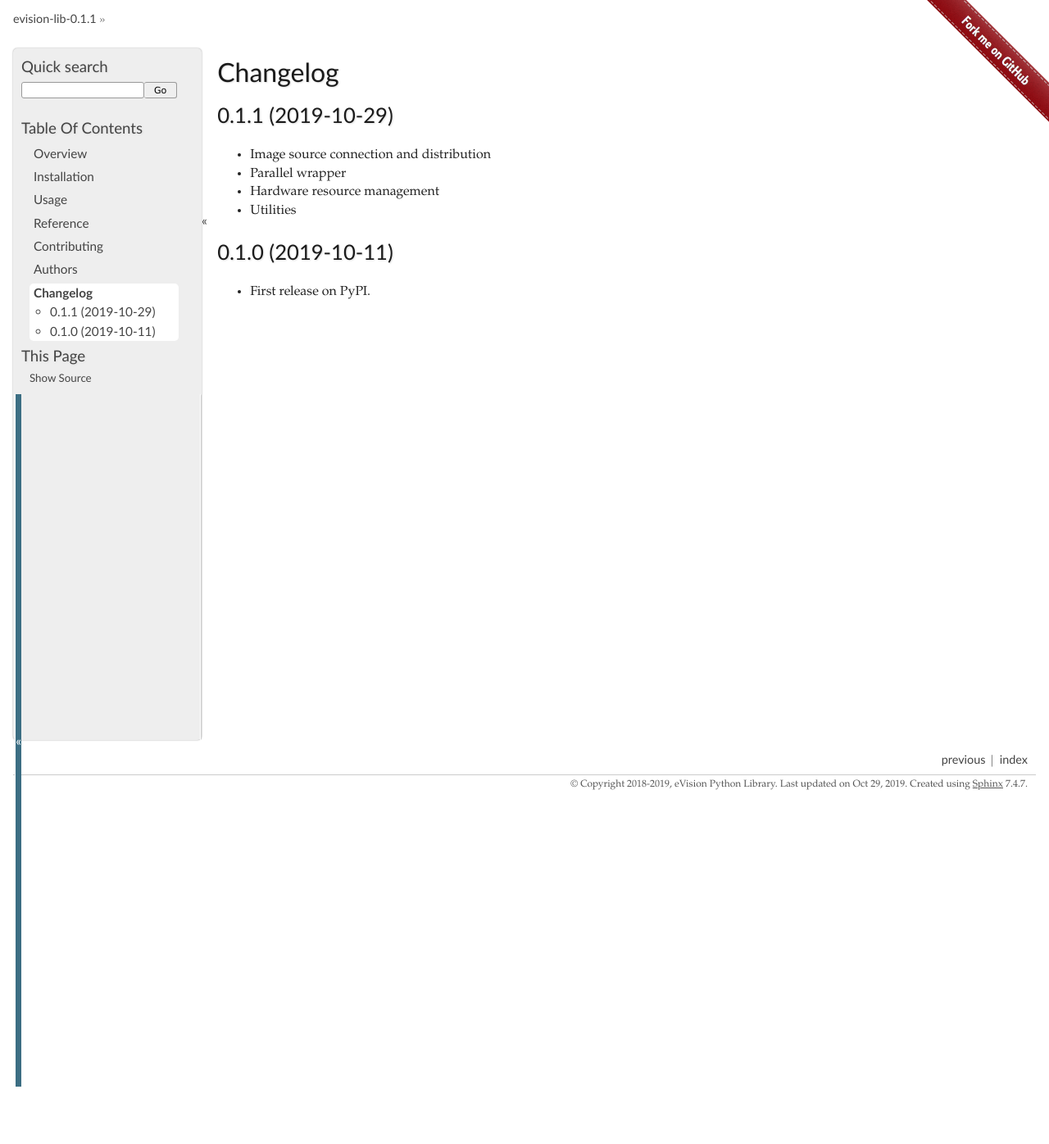
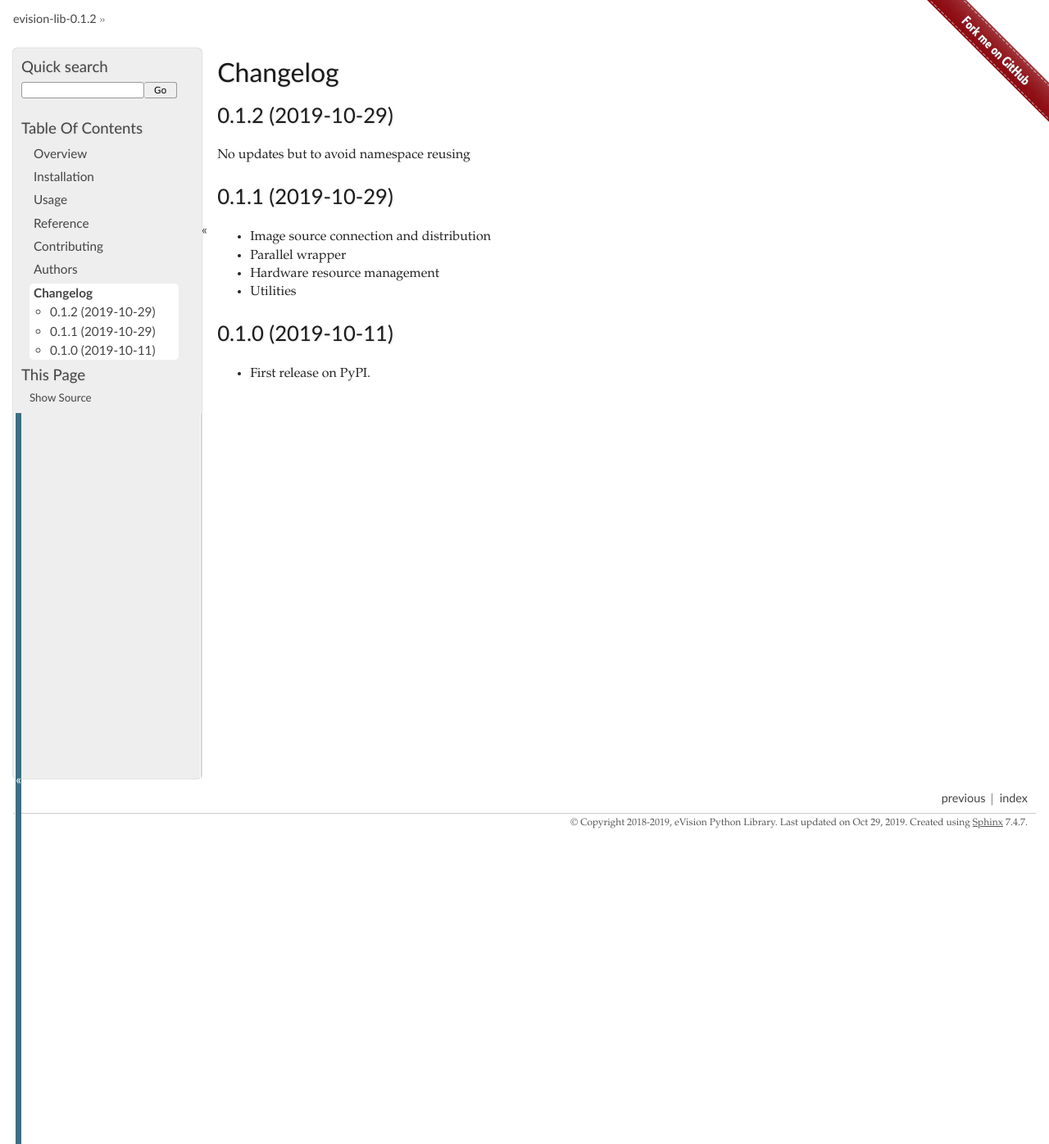
Before and after one commit to evision-ai/evision-lib, a Sphinx documentation site: the page built from docs/changelog.rst, in a window 1280 px wide. Shown: the whole page at 82% size. Built offline with Sphinx 7.4.7, drawn with Linux system fonts in a browser that asks for light colours; before the commit the page ends 1326 px from its top, so only the background shows below that.

Commit message:
avoid namespace reusing

```diff
--- a/CHANGELOG.rst
+++ b/CHANGELOG.rst
@@ -1,6 +1,11 @@
 
 Changelog
 =========
+
+0.1.2 (2019-10-29)
+------------------
+
+No updates but to avoid namespace reusing
 
 0.1.1 (2019-10-29)
 ------------------
--- a/docs/conf.py
+++ b/docs/conf.py
@@ -26,7 +26,7 @@ project = 'evision-lib'
 year = '2018-2019'
 author = 'eVision Python Library'
 copyright = '{0}, {1}'.format(year, author)
-version = release = '0.1.1'
+version = release = '0.1.2'
 
 pygments_style = 'trac'
 templates_path = ['.']
--- a/setup.py
+++ b/setup.py
@@ -22,7 +22,7 @@ def read(*names, **kwargs):
 
 setup(
     name='evision-lib',
-    version='0.1.1',
+    version='0.1.2',
     description='eVision Common Python Library',
     long_description='%s\n%s' % (
         re.compile('^.. start-badges.*^.. end-badges', re.M | re.S).sub('', read('README.rst')),
```
Also changed, not shown: .bumpversion.cfg.
